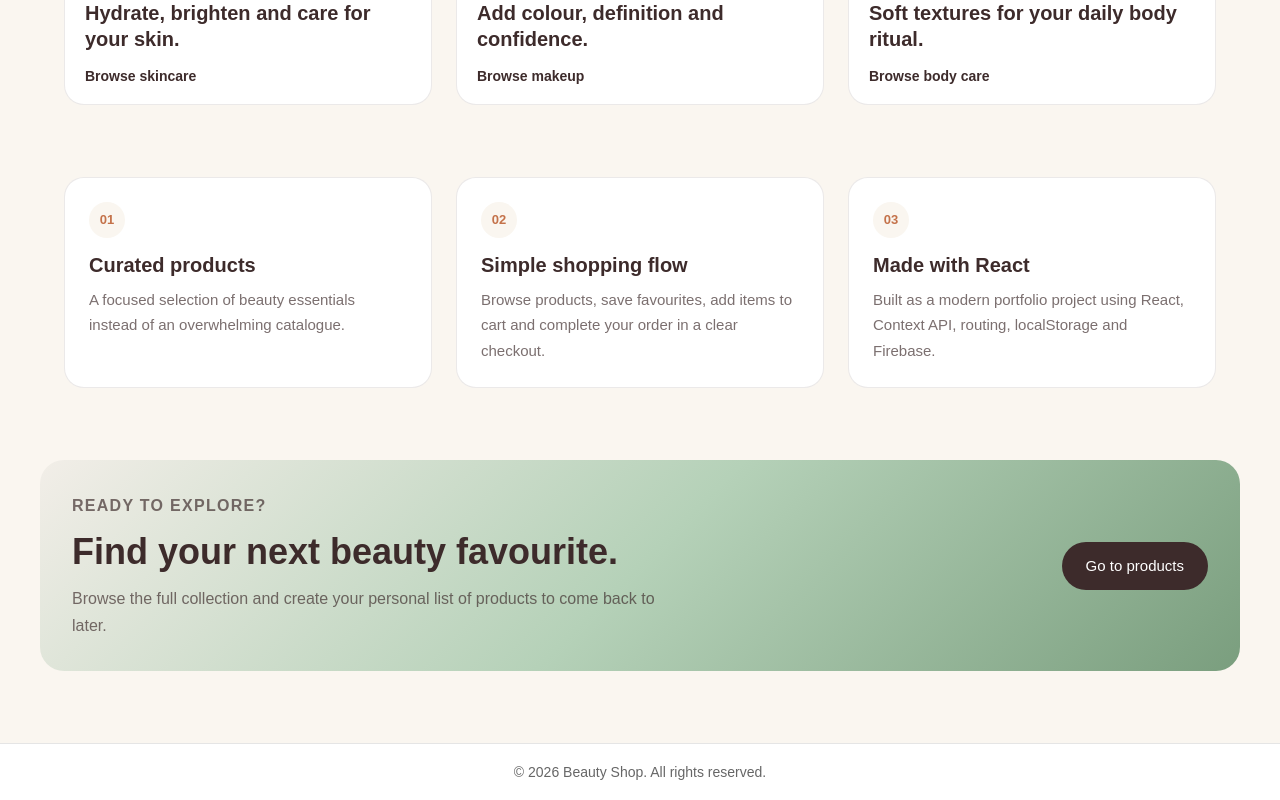
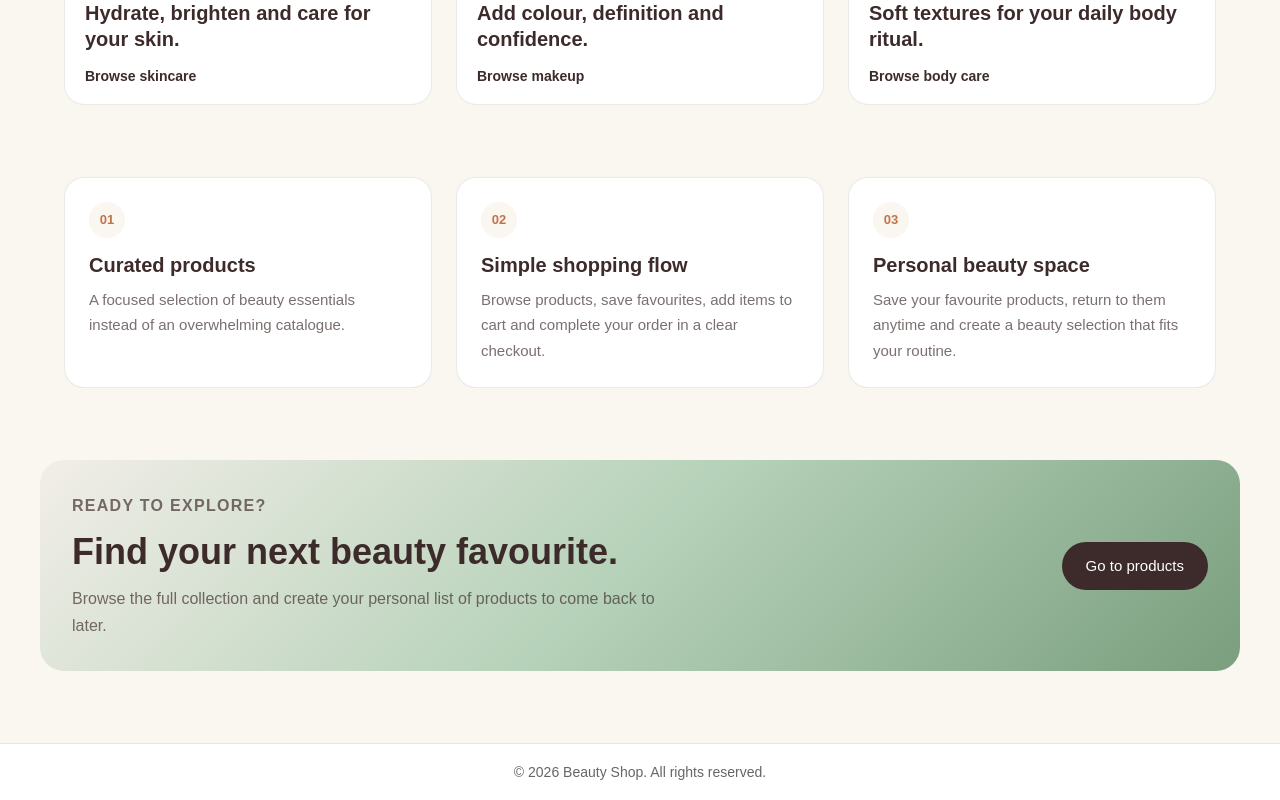
Before and after one commit to byPG/online_store_React, a React (Vite) app: page / in a window 1280 px wide. Shown: the part 1288-2088 px from the top of the page. Built offline with nearby package versions, Linux system fonts and the light colour scheme.

Commit message:
feat: update HomePage content to better reflect personal beauty space theme

```diff
--- a/src/pages/HomePage.jsx
+++ b/src/pages/HomePage.jsx
@@ -115,10 +115,10 @@ function HomePage() {
 
         <article>
           <span>03</span>
-          <h3>Made with React</h3>
+          <h3>Personal beauty space</h3>
           <p>
-            Built as a modern portfolio project using React, Context API,
-            routing, localStorage and Firebase.
+            Save your favourite products, return to them anytime and create a
+            beauty selection that fits your routine.
           </p>
         </article>
       </section>
```
